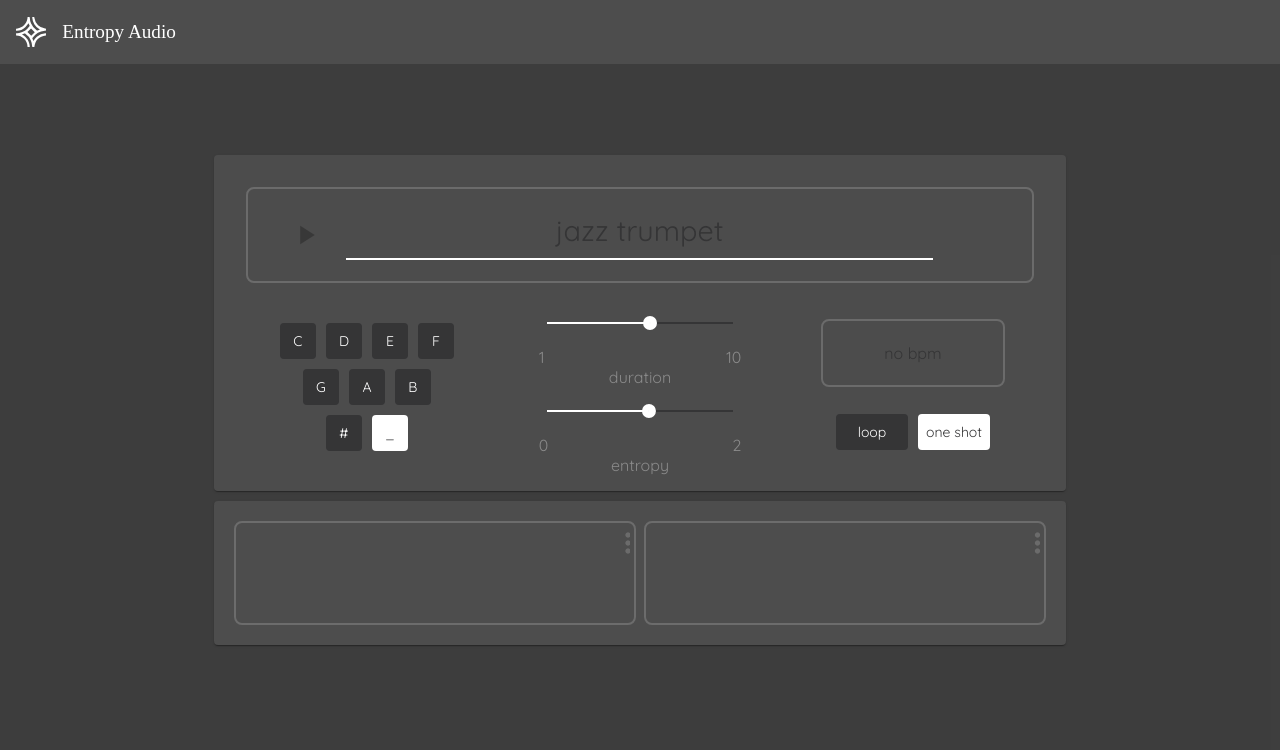
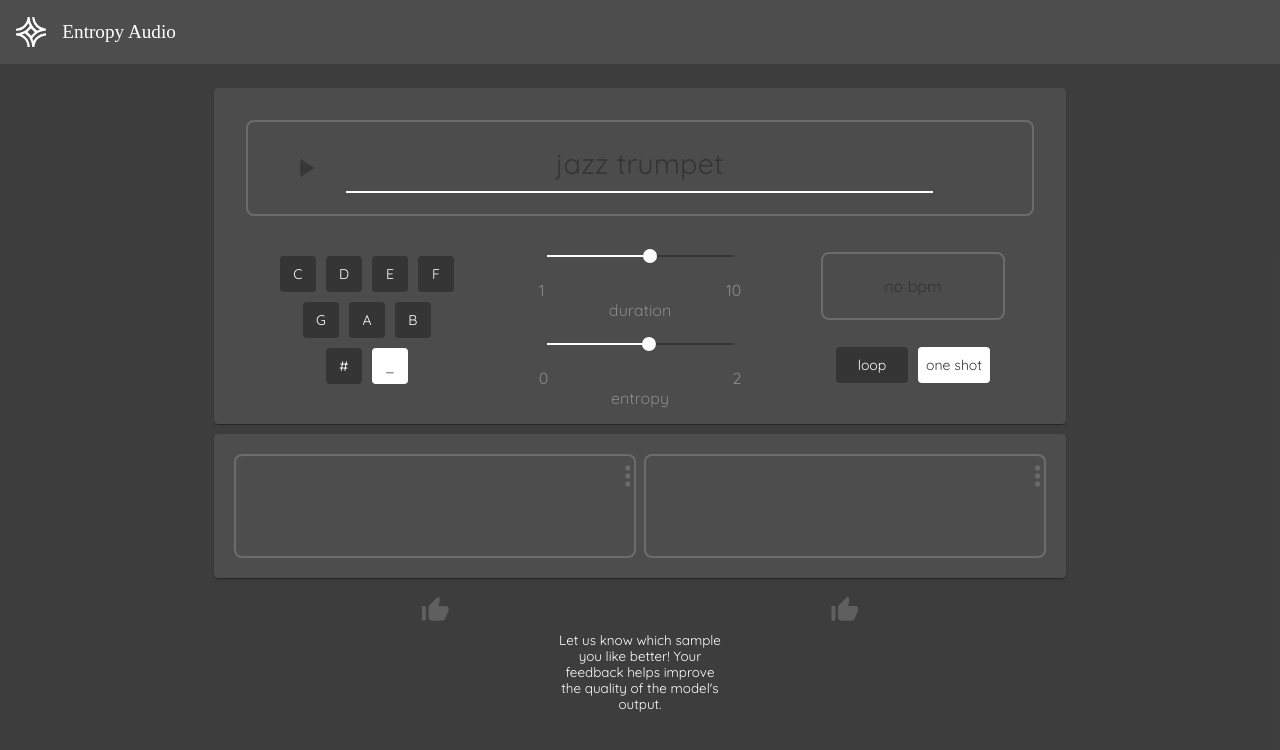
Before and after one commit to Bej9038/entropy-frontend, an Angular app: page / in a window 1280 px wide. Shown: the top 750 px of the page. Built offline with nearby package versions, Linux system fonts and the light colour scheme; a web font is replaced by a local one; what wavesurfer.js would draw is missing.

Commit message:
made RLHF look better

```diff
--- a/src/app/interface/interface.component.css
+++ b/src/app/interface/interface.component.css
@@ -35,6 +35,7 @@
   margin: 0 auto;
   flex-grow: 1;
 }
+
 
 ::ng-deep .textBar .mat-form-field-wrapper {
   bottom: 6px;
@@ -126,7 +127,6 @@
 
 ::ng-deep .mat-form-field-label {
   color: var(--translucent-dark) !important;
-  /*transition: all 300ms cubic-bezier(0.25, 0.8, 0.25, 1);*/
 }
 
 .flexitem {
--- a/src/app/interface/interface.component.html
+++ b/src/app/interface/interface.component.html
@@ -8,8 +8,8 @@
           <mat-icon *ngIf="generating">stop</mat-icon>
         </button>
         <mat-form-field class="textBar">
-          <mat-label #label>{{reqService.description == "" || generating ? placeholder: ""}}</mat-label>
-          <input (keydown.tab)="selectPlaceholder()" (keydown.enter)="selectPlaceholder()" [disabled]="reqService.disableGeneration" matInput maxlength="100" [(ngModel)]="reqService.description">
+          <mat-label #label>{{reqService.description == "" ? placeholder : ""}}</mat-label>
+          <input class="input" (keydown.tab)="selectPlaceholder()" (keydown.enter)="selectPlaceholder()" [disabled]="reqService.disableGeneration" matInput maxlength="100" [(ngModel)]="reqService.description">
         </mat-form-field>
         <button style="visibility: hidden" [disabled]="true" class="generateButton" mat-button>
         </button>
@@ -75,4 +75,5 @@
   </div>
 </mat-card>
 
-<app-rlhf class="rlhf" *ngIf="showAudio"></app-rlhf>
+<!--<app-rlhf class="rlhf" *ngIf="showAudio"></app-rlhf>-->
+<app-rlhf class="rlhf"></app-rlhf>
--- a/src/app/interface/interface.component.ts
+++ b/src/app/interface/interface.component.ts
@@ -107,7 +107,7 @@ export class InterfaceComponent implements OnInit {
   generateSetup()
   {
     this.showAudio = false
-    this.reqService.description = "";
+    // this.reqService.description = "";
     this.audioSrc1 = undefined;
     this.audioSrc2 = undefined;
     this.progressBarMode = "indeterminate";
@@ -117,6 +117,7 @@ export class InterfaceComponent implements OnInit {
 
   generateTeardown()
   {
+    this.reqService.description = "";
     this.reqService.disableGeneration = false;
     this.showProgressBar = false;
     this.generating = false;
--- a/src/app/rlhf/rlhf.component.css
+++ b/src/app/rlhf/rlhf.component.css
@@ -23,7 +23,26 @@
   height: 36px;
   margin: 0;
   padding: 0;
+  transition: all 300ms cubic-bezier(0.25, 0.8, 0.25, 1);
+  /*font-size: 2rem !important;*/
+  color: var(--translucent-grey-2);
+}
+
+.material-icons {
+  font-size: 2rem !important;
+  horiz-align: center;
+  vertical-align: middle;
+  width: 32px;
+  height: 32px;
+}
+
+
+.up {
   color: var(--white);
+}
+
+.down {
+  color: var(--translucent-dark);
 }
 
 .desc-cont {
@@ -38,7 +57,7 @@
 .desc {
   /*padding: 16px;*/
   color: var(--white);
-  font-size: .8rem;
+  font-size: .84rem;
   width: 20%;
   text-align: center;
 }
--- a/src/app/rlhf/rlhf.component.html
+++ b/src/app/rlhf/rlhf.component.html
@@ -1,20 +1,20 @@
   <div class="rlhf-cont">
     <div class="button-cont">
-      <button class="rlhfButton" mat-button>
+      <button [ngClass]="{'up': rhsUp, 'down': lhsUp}" (mouseenter)="onRhs()" (mouseleave)="reset()" class="rlhfButton up" mat-button>
         <mat-icon>thumb_up_alt</mat-icon>
       </button>
-      <button class="rlhfButton" mat-button>
-        <mat-icon>thumb_down_alt</mat-icon>
-      </button>
+<!--      <button [ngClass]="{'down': rhsDown || lhsUp}" (mouseenter)="onRhsDown()" (mouseleave)="reset()" class="rlhfButton down" mat-button>-->
+<!--        <mat-icon>thumb_down_alt</mat-icon>-->
+<!--      </button>-->
     </div>
 
     <div class="button-cont">
-      <button class="rlhfButton" mat-button>
+      <button [ngClass]="{'up': lhsUp, 'down': rhsUp}" (mouseenter)="onLhs()" (mouseleave)="reset()" class="rlhfButton up" mat-button>
         <mat-icon>thumb_up_alt</mat-icon>
       </button>
-      <button class="rlhfButton" mat-button>
-        <mat-icon>thumb_down_alt</mat-icon>
-      </button>
+<!--      <button [ngClass]="{'down': lhsDown || rhsUp}" (mouseenter)="onLhsDown()" (mouseleave)="reset()" class="rlhfButton down" mat-button>-->
+<!--        <mat-icon>thumb_down_alt</mat-icon>-->
+<!--      </button>-->
     </div>
   </div>
 <div class="desc-cont">
--- a/src/app/rlhf/rlhf.component.ts
+++ b/src/app/rlhf/rlhf.component.ts
@@ -6,10 +6,27 @@ import { Component, OnInit } from '@angular/core';
   styleUrls: ['./rlhf.component.css']
 })
 export class RlhfComponent implements OnInit {
+  rhsUp = false;
+  lhsUp = false;
 
   constructor() { }
 
   ngOnInit(): void {
   }
 
+  onRhs()
+  {
+    this.rhsUp = true
+    this.lhsUp = false
+  }
+  onLhs()
+  {
+    this.rhsUp = false
+    this.lhsUp = true
+  }
+
+  reset() {
+    this.rhsUp = false
+    this.lhsUp = false
+  }
 }
```
